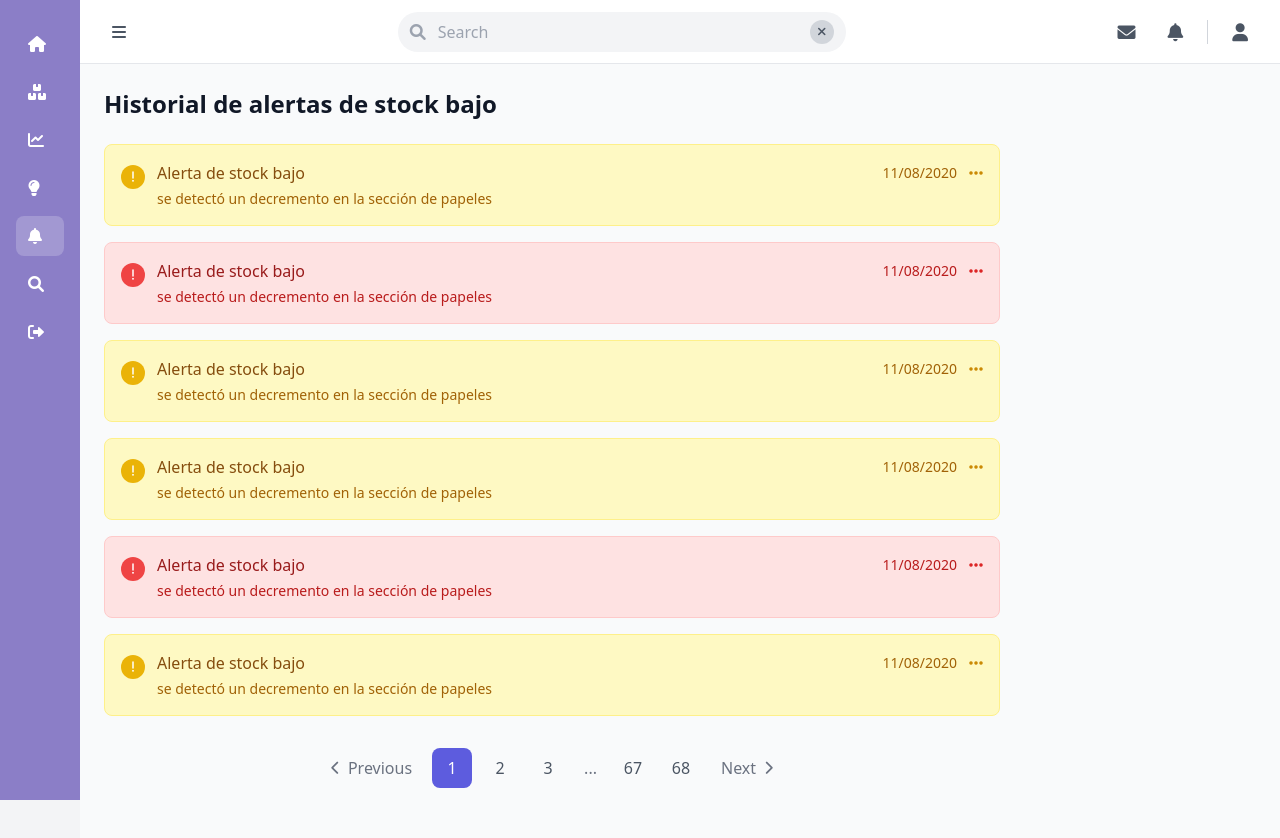
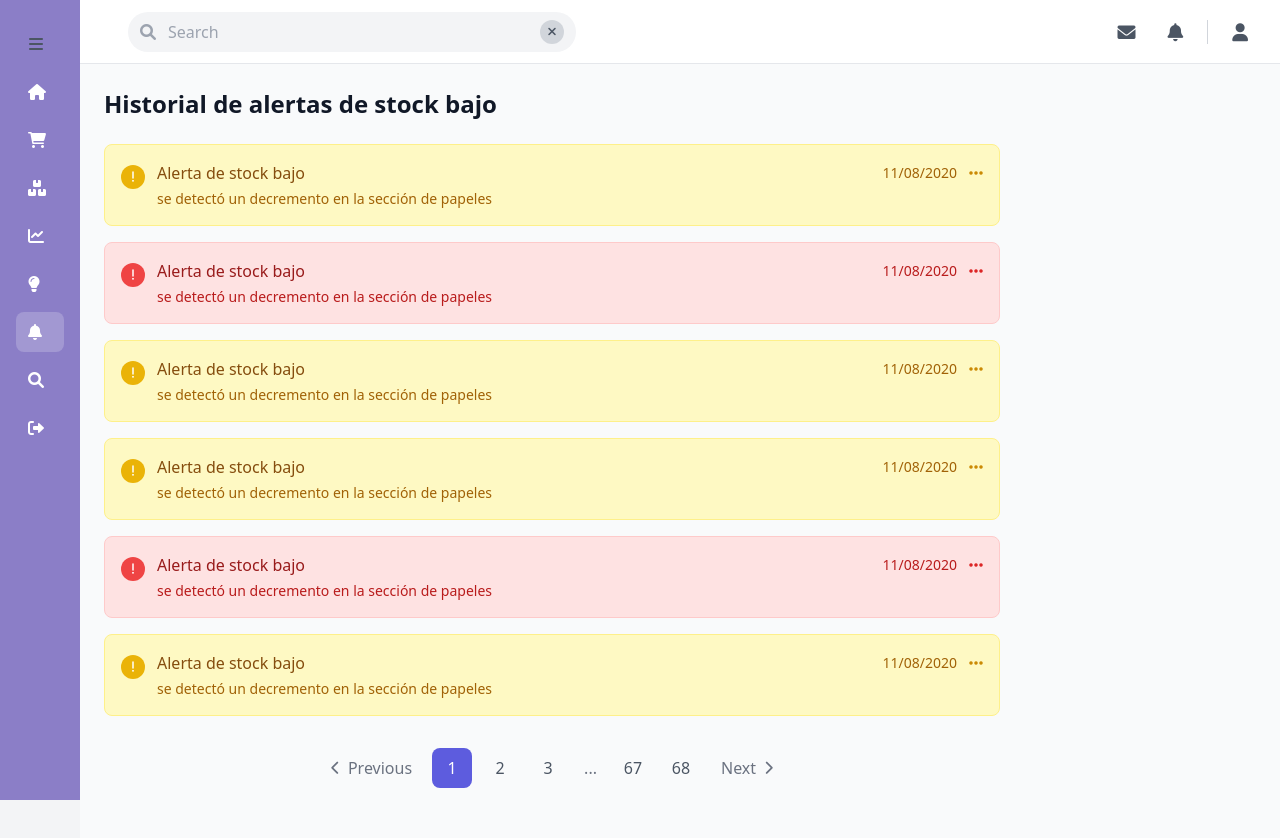
Before and after one commit to Brayan-chan/cemac, a website: page public/views/dashboard/alertas.html in a window 1280 px wide. Drawn offline with nearby package versions, Linux system fonts and the light colour scheme.

Commit message:
feat: agregar botón de alternar sidebar y enlace a la vista de ventas en el menú de navegación

```diff
--- a/public/views/dashboard/alertas.html
+++ b/public/views/dashboard/alertas.html
@@ -17,10 +17,20 @@
         <!-- Navigation -->
         <nav class="mt-6">
             <div class="px-4 space-y-2">
+                <!-- Toggle Button -->
+                <button id="toggleSidebar" class="flex items-center justify-center w-10 h-10 rounded-lg hover:bg-gray-100 dark:hover:bg-gray-700 transition-colors  ">
+                    <i class="fas fa-bars text-gray-600 dark:text-gray-300"></i>
+                </button>
                 <!-- Inicio -->
                 <a href="inicio.html" class="flex items-center px-3 py-2 text-white/80 hover:bg-white/10 rounded-lg cursor-pointer transition-colors">
                     <i class="fas fa-home text-white w-5"></i>
                     <span class="sidebar-text ml-3 text-white font-medium">Inicio</span>
+                </a>
+
+                <!-- Ventas -->
+                <a href="ventas.html" class="flex items-center px-3 py-2 text-white/80 hover:bg-white/10 rounded-lg cursor-pointer transition-colors">
+                    <i class="fas fa-shopping-cart text-white w-5"></i>
+                    <span class="sidebar-text ml-3">Ventas</span>
                 </a>
 
                 <!-- Inventario -->
@@ -67,10 +77,6 @@
         <!-- Header -->
         <header class="bg-white dark:bg-gray-800 shadow-sm border-b border-gray-200 dark:border-gray-700 h-16">
             <div class="flex items-center justify-between h-full px-6">
-                <!-- Toggle Button -->
-                <button id="toggleSidebar" class="p-2 rounded-lg hover:bg-gray-100 dark:hover:bg-gray-700 transition-colors">
-                    <i class="fas fa-bars text-gray-600 dark:text-gray-300"></i>
-                </button>
 
                 <!-- Search Bar -->
                 <div class="flex-1 max-w-md mx-6">
```
